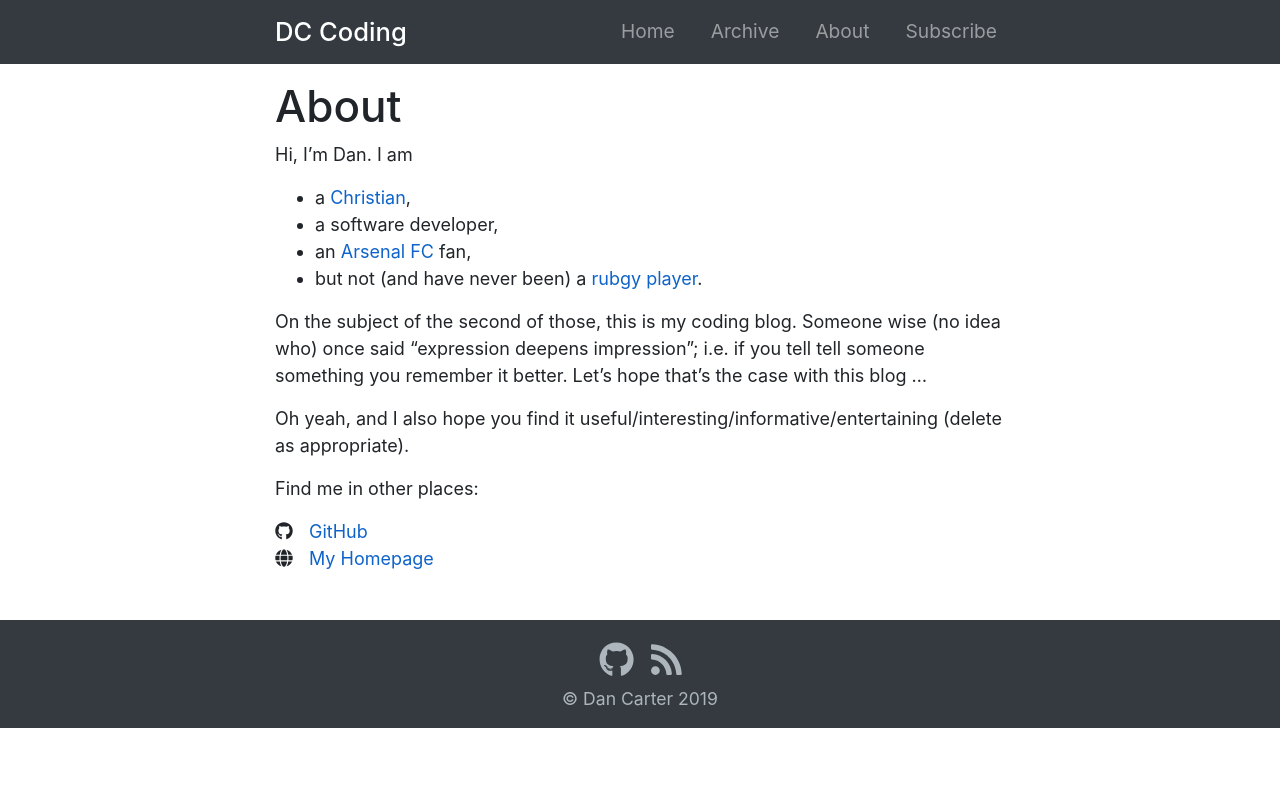
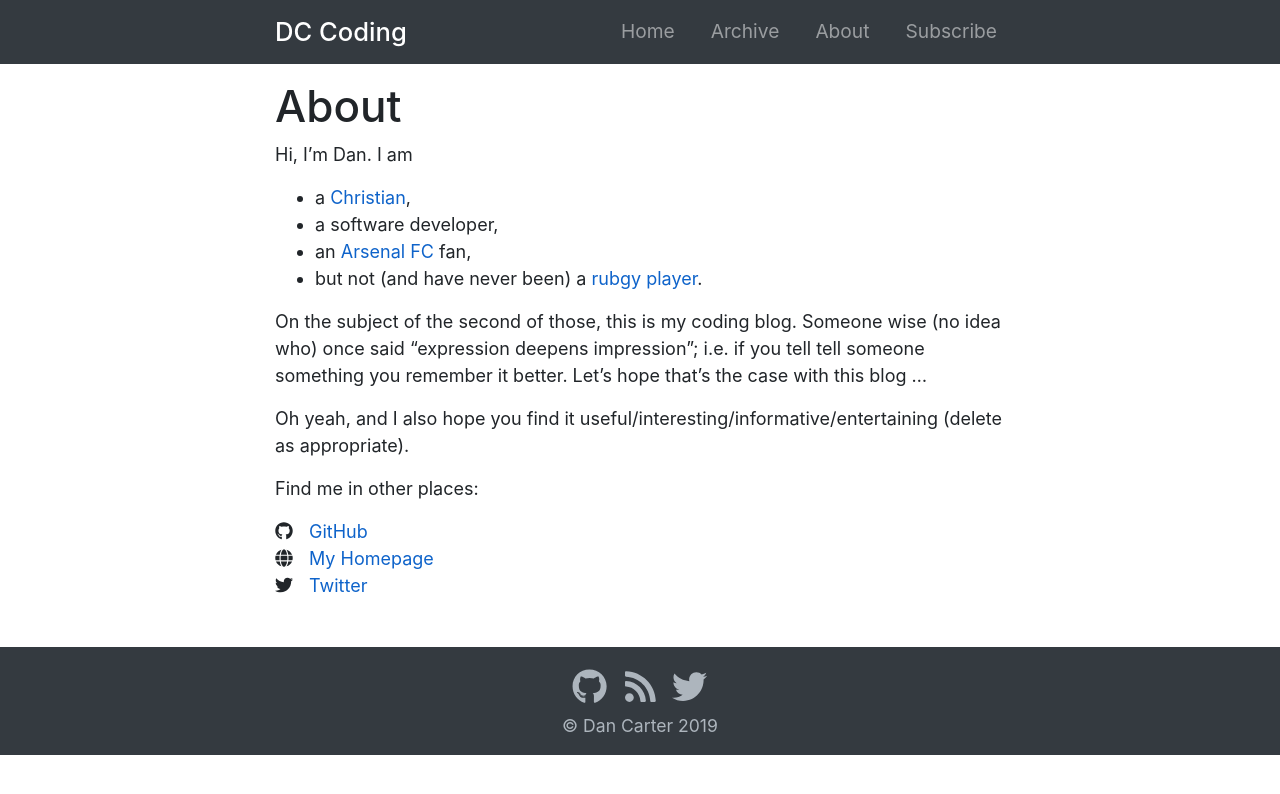
Before and after one commit to djcarter85/codingblog, a Jekyll site: the page built from about.html, in a window 1280 px wide. Shown: the top 794 px of the page. Built offline with Jekyll 4.4.1, drawn with Linux system fonts in a browser that asks for light colours; nearby versions of some CDN libraries.

Commit message:
Add twitter to links

```diff
--- a/_data/about-links.yml
+++ b/_data/about-links.yml
@@ -4,3 +4,6 @@
 - title: My Homepage
   url: https://carterdan.net/
   icon: fa fa-globe
+- title: Twitter
+  url: https://twitter.com/djcarter85
+  icon: fab fa-twitter
--- a/_data/footer-links.yml
+++ b/_data/footer-links.yml
@@ -4,3 +4,6 @@
 - title: RSS
   url: /Feed/
   icon: fa fa-rss
+- title: Twitter
+  url: https://twitter.com/djcarter85
+  icon: fab fa-twitter
```
